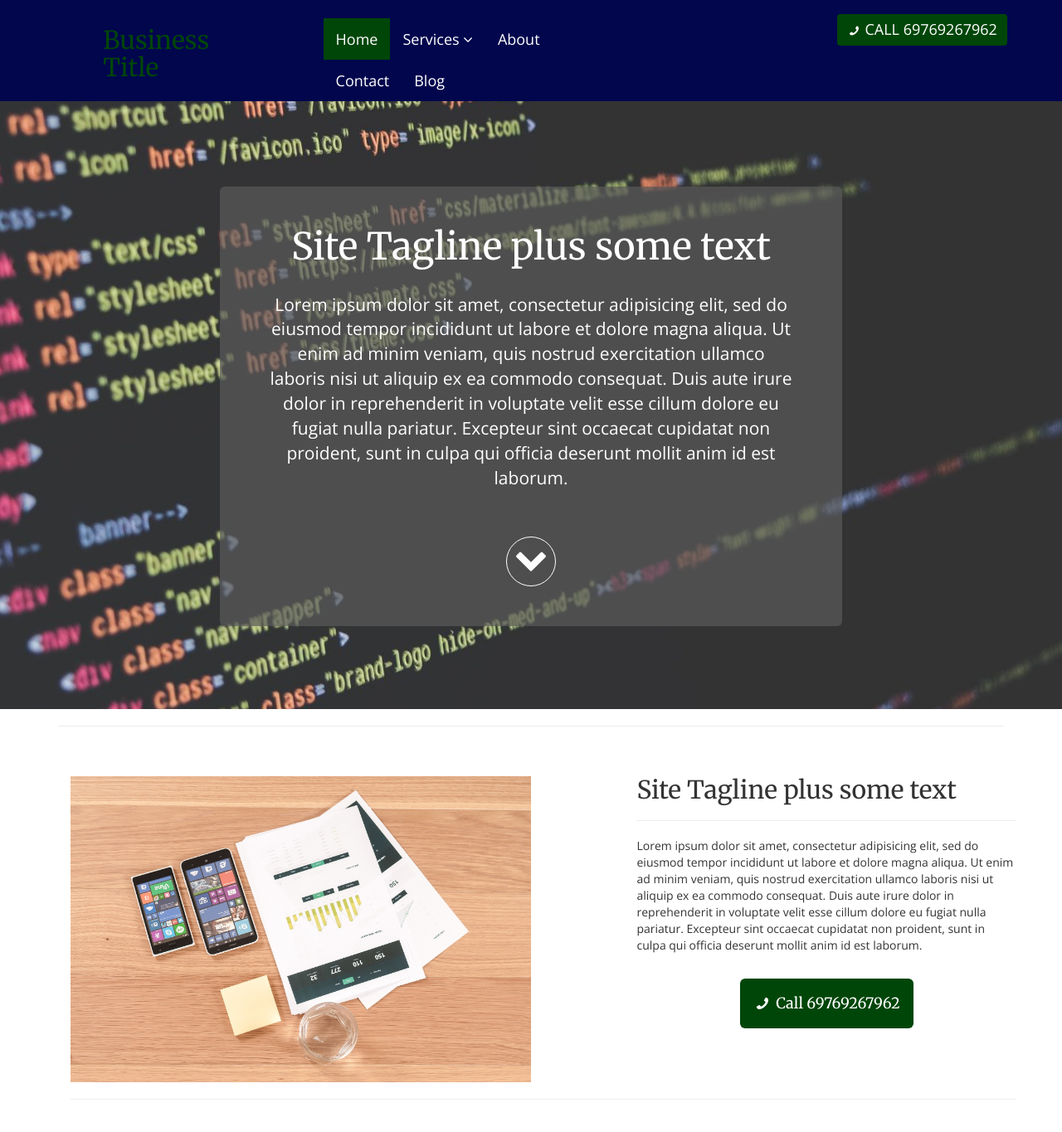
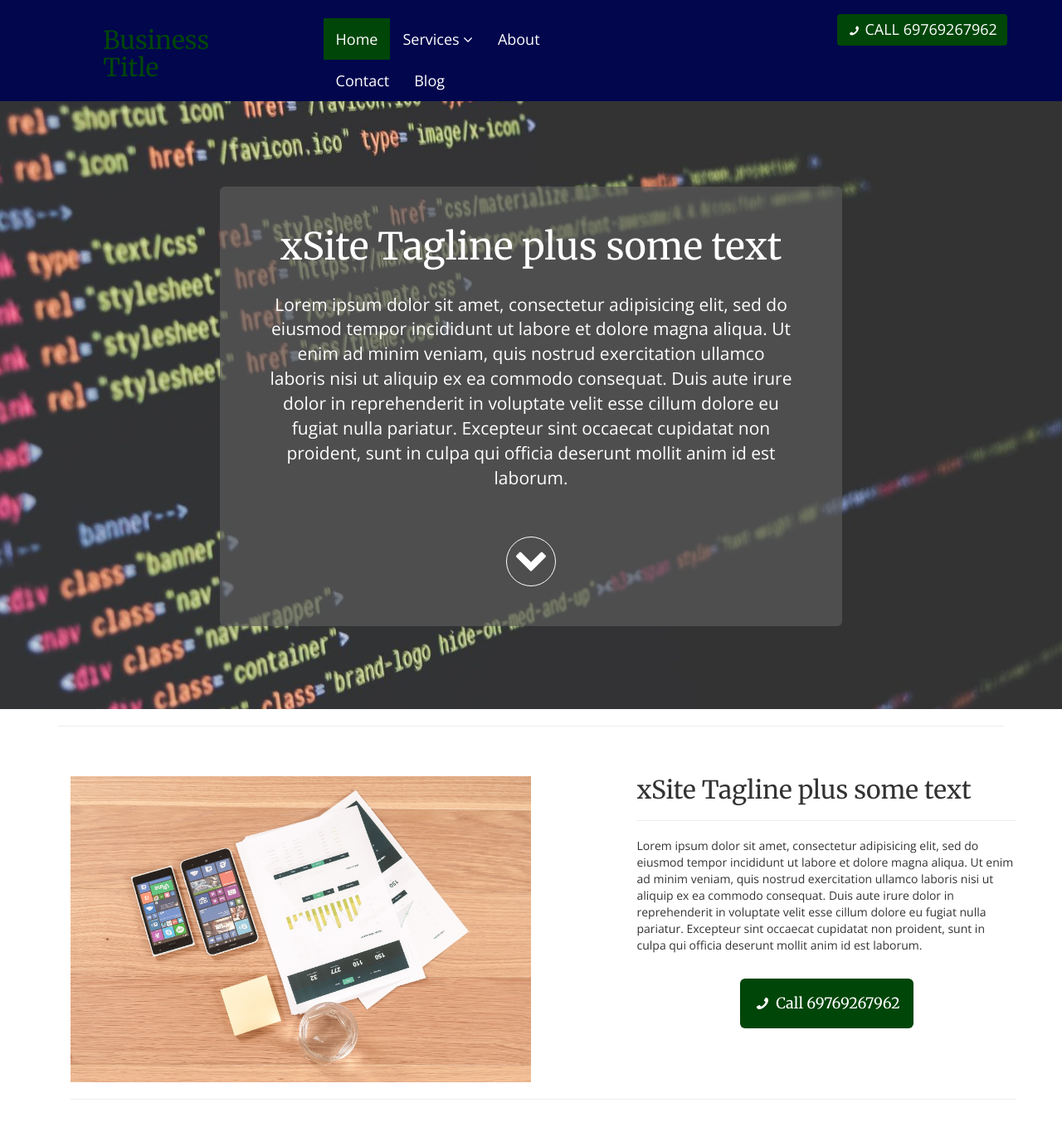
Before and after one commit to RoryEgan/example-business-template, a Jekyll site: the page built from index.html, in a window 1280 px wide and 1400 px high. Shown: the top 1365 px of the window at 83% size. Built offline with Jekyll 4.4.1, drawn with Linux system fonts in a browser that asks for light colours; nearby versions of some CDN libraries; library files that are not in the unit come from our copies; comment, search, counter and statistics services are not loaded.

Commit message:
Add the correct baseurl for the dev site

```diff
--- a/_config.yml
+++ b/_config.yml
@@ -9,7 +9,7 @@
 
 service-layout: "third"
 
-tagline: Site Tagline plus some text
+tagline: xSite Tagline plus some text
 call-to-action: Call to Action
 section-1-image: assets/images/image-3.jpg
 intro-image: assets/images/image-4.jpg
--- a/_config_dev.yml
+++ b/_config_dev.yml
@@ -1,7 +1,4 @@
 url: ""
-#baseurl: /jekyll-template/_site
-baseurl: "/cw-master/_site"
+baseurl: "/example-business-template/_site"
 paginate: 10
 production: false
-#category_dir: "/blog"
-#paginate_path: /cafe-showcase/_site/blog/page:num/
```
